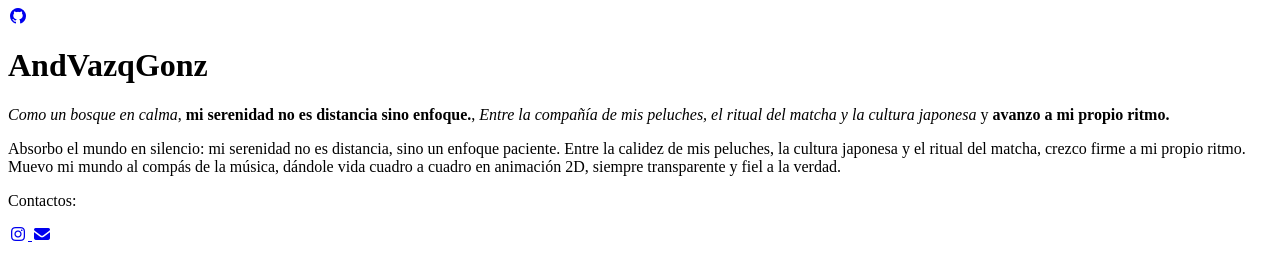
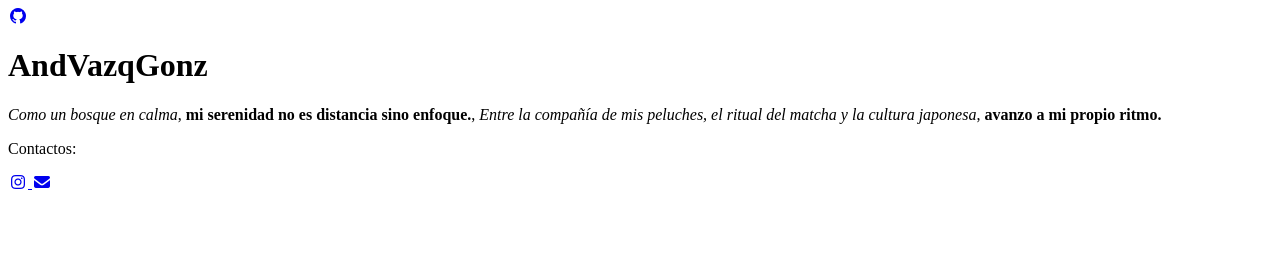
Before and after one commit to AndVazqGonz/AndVazqGonz, a plain HTML site: page index.html in a window 1280 px wide. Drawn offline with Linux system fonts and the light colour scheme.

Commit message:
coma on hero

```diff
--- a/index.html
+++ b/index.html
@@ -20,8 +20,8 @@
 
     <h1>AndVazqGonz</h1>
 
-<p> <i>Como un bosque en calma</i>, <b>mi serenidad no es distancia sino enfoque.</b>, <i>Entre la compañía de mis peluches, el ritual del matcha y la cultura japonesa</i> y <b>avanzo a mi propio ritmo.</b> </p>
-<p> Absorbo el mundo en silencio: mi serenidad no es distancia, sino un enfoque paciente. Entre la calidez de mis peluches, la cultura japonesa y el ritual del matcha, crezco firme a mi propio ritmo. Muevo mi mundo al compás de la música, dándole vida cuadro a cuadro en animación 2D, siempre transparente y fiel a la verdad.</p>
+<p> <i>Como un bosque en calma</i>, <b>mi serenidad no es distancia sino enfoque.</b>, <i>Entre la compañía de mis peluches, el ritual del matcha y la cultura japonesa</i>, <b>avanzo a mi propio ritmo.</b> </p>
+
    </main>
 
 
```
